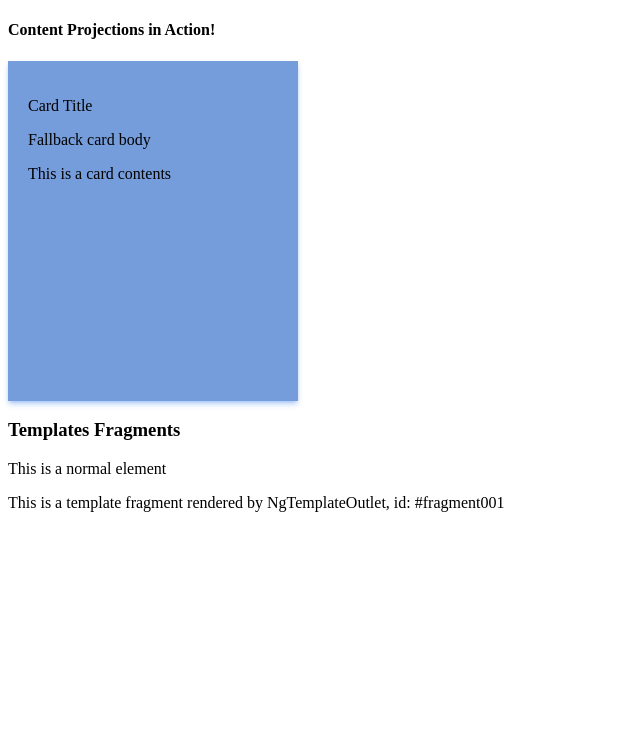
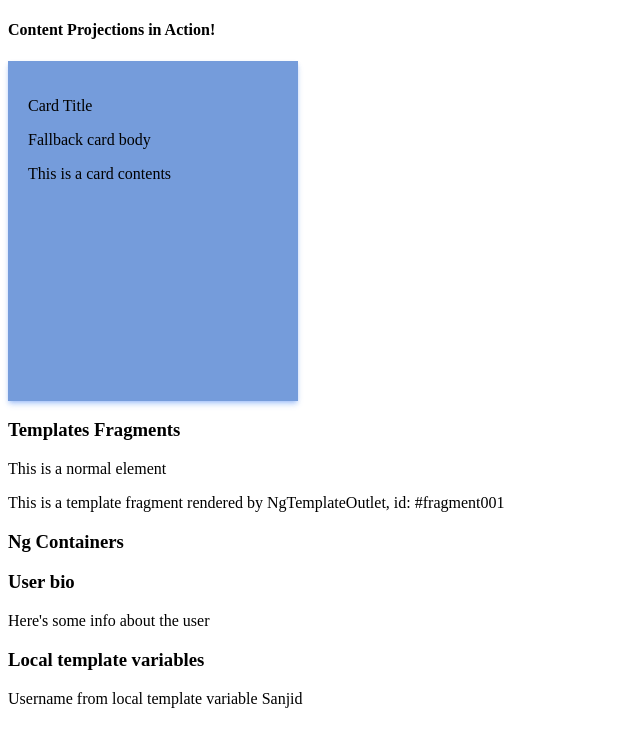
Before and after one commit to SanjidHaque/angular-template-component-playground, an Angular app: page / in a window 1280 px wide. Shown: the top 746 px of the page, without its empty margins (0-640 px from the left). Built offline with nearby package versions, Linux system fonts and the light colour scheme.

Commit message:
Add ng-container examples

```diff
--- a/src/app/content-projection/content-projection.component.html
+++ b/src/app/content-projection/content-projection.component.html
@@ -15,3 +15,20 @@
 </ng-template>
 
 <ng-container  [ngTemplateOutlet]="myFragment" [ngTemplateOutletContext]="{fragmentId: '#fragment001'}" ></ng-container>
+
+
+
+<h3>Ng Containers</h3>
+<section>
+  <ng-container>
+    <h3>User bio</h3>
+    <p>Here's some info about the user</p>
+  </ng-container>
+</section>
+
+<!--Can render components dynamically with ngComponentOutlet-->
+<!--<ng-container [ngComponentOutlet]="PipesComponent" ></ng-container>-->
+
+<h3>Local template variables</h3>
+@let userName = user.name ?? 'Fallback userName';
+<p>Username from local template variable {{ userName }}</p>
--- a/src/app/content-projection/content-projection.component.ts
+++ b/src/app/content-projection/content-projection.component.ts
@@ -1,4 +1,5 @@
 import { Component } from '@angular/core';
+import {PipesComponent} from "../pipes/pipes.component";
 
 @Component({
   selector: 'app-content-projection',
@@ -7,5 +8,9 @@ import { Component } from '@angular/core';
   styleUrl: './content-projection.component.css'
 })
 export class ContentProjectionComponent {
-
+  protected readonly PipesComponent = PipesComponent;
+  user = {
+    id: 1,
+    name: 'Sanjid',
+  }
 }
```
Also changed, not shown: src/app/pipes/pipes.component.html (line endings or trailing spaces).
